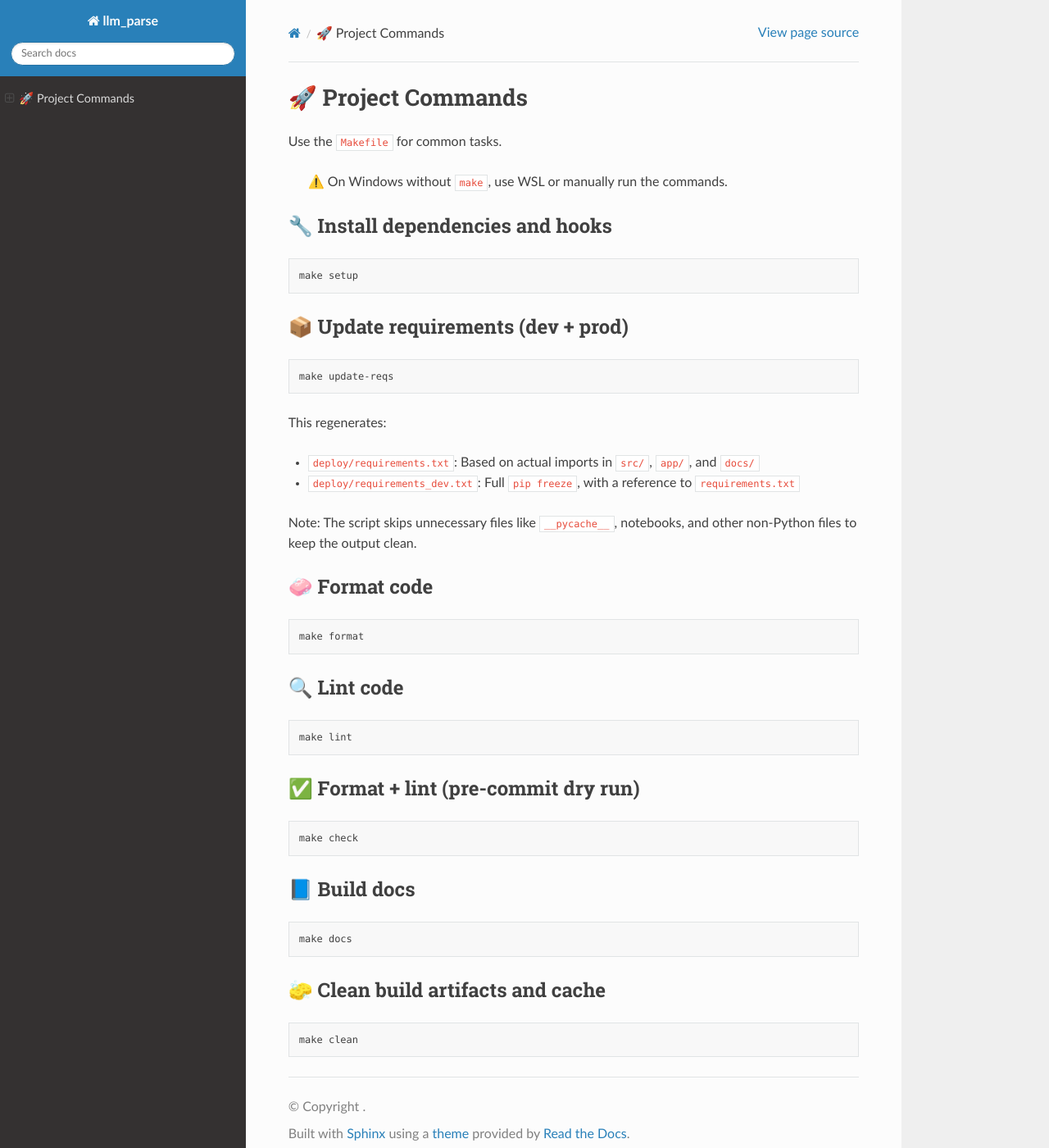
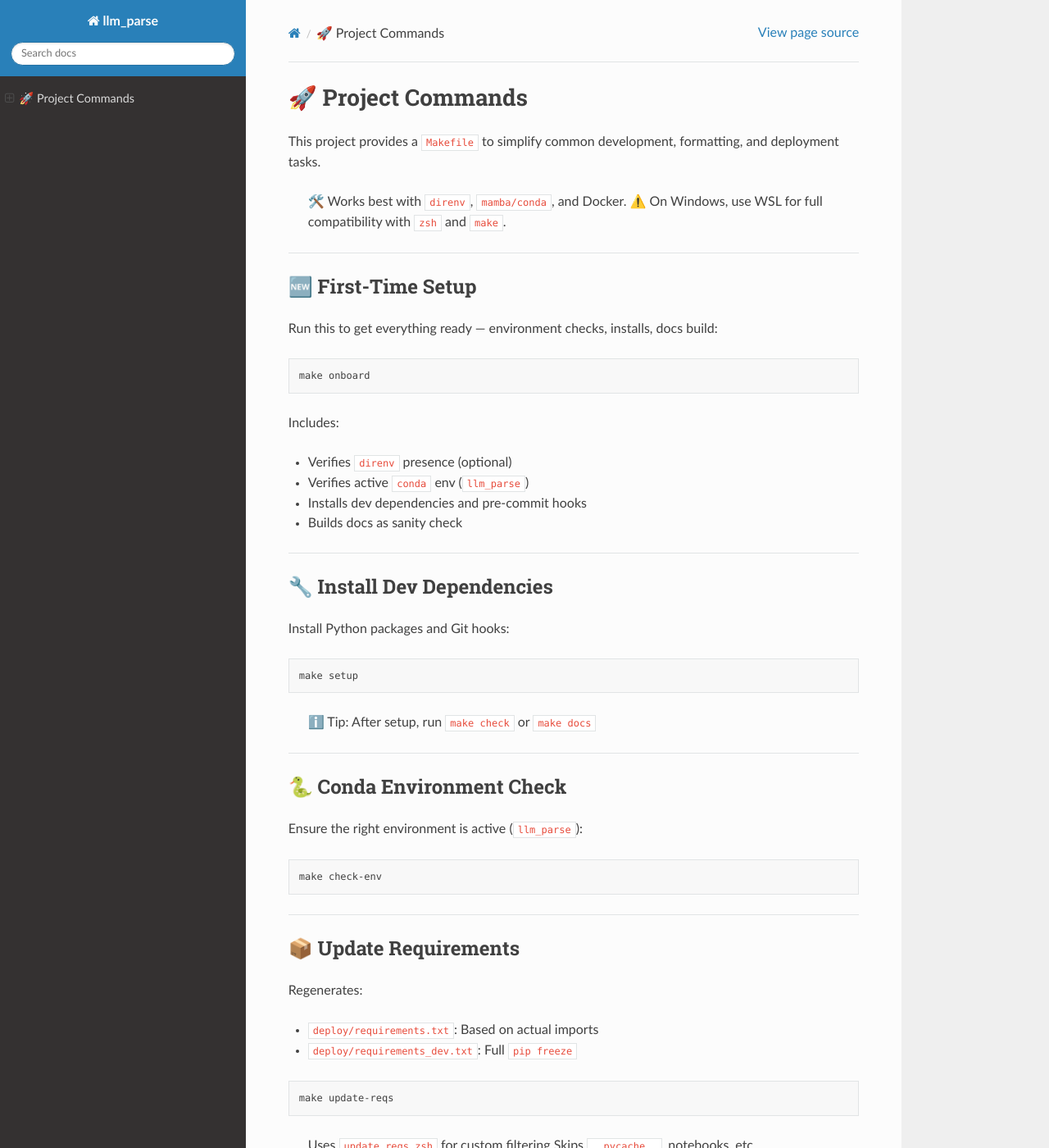
Before and after one commit to iota-dreams/llm-parse, a Sphinx documentation site: the page built from docs/markdown/PROJECT_COMMANDS.md, in a window 1280 px wide and 1400 px high. Shown: the whole window at 82% size. Built offline with Sphinx 7.4.7 and the Read the Docs theme 3.1.0, drawn with Linux system fonts in a browser that asks for light colours; some of the changed text lies outside the part shown.

Commit message:
Updated Readme's to add CLI and docker info

````diff
--- a/docs/markdown/PROJECT_COMMANDS.md
+++ b/docs/markdown/PROJECT_COMMANDS.md
@@ -1,54 +1,161 @@
 # 🚀 Project Commands
 
-Use the `Makefile` for common tasks.
+This project provides a `Makefile` to simplify common development, formatting, and deployment tasks.
 
-> ⚠️ On Windows without `make`, use WSL or manually run the commands.
+> 🛠️ Works best with `direnv`, `mamba/conda`, and Docker.
+> ⚠️ On Windows, use WSL for full compatibility with `zsh` and `make`.
 
-## 🔧 Install dependencies and hooks
+---
+
+## 🆕 First-Time Setup
+
+Run this to get everything ready — environment checks, installs, docs build:
+
+```bash
+make onboard
+```
+
+Includes:
+
+* Verifies `direnv` presence (optional)
+* Verifies active `conda` env (`llm_parse`)
+* Installs dev dependencies and pre-commit hooks
+* Builds docs as sanity check
+
+---
+
+## 🔧 Install Dev Dependencies
+
+Install Python packages and Git hooks:
 
 ```bash
 make setup
 ```
 
-## 📦 Update requirements (dev + prod)
+> ℹ️ Tip: After setup, run `make check` or `make docs`
+
+---
+
+## 🐍 Conda Environment Check
+
+Ensure the right environment is active (`llm_parse`):
+
+```bash
+make check-env
+```
+
+---
+
+## 📦 Update Requirements
+
+Regenerates:
+
+* `deploy/requirements.txt`: Based on actual imports
+* `deploy/requirements_dev.txt`: Full `pip freeze`
 
 ```bash
 make update-reqs
 ```
 
-This regenerates:
+> Uses `update_reqs.zsh` for custom filtering
+> Skips `__pycache__`, notebooks, etc.
 
-* `deploy/requirements.txt`: Based on actual imports in `src/`, `app/`, and `docs/`
-* `deploy/requirements_dev.txt`: Full `pip freeze`, with a reference to `requirements.txt`
+---
 
-Note: The script skips unnecessary files like `__pycache__`, notebooks, and other non-Python files to keep the output clean.
+## 🧼 Format Code
 
-## 🧼 Format code
+Apply formatting via `black` and fixable `ruff` rules:
 
 ```bash
 make format
 ```
 
-## 🔍 Lint code
+---
+
+## 🔍 Lint Code
+
+Run `ruff` in check-only mode:
 
 ```bash
 make lint
 ```
 
-## ✅ Format + lint (pre-commit dry run)
+---
+
+## ✅ Pre-Commit Dry Run
+
+Check code formatting and linting (like CI would):
 
 ```bash
 make check
 ```
 
-## 📘 Build docs
+---
+
+## 📘 Build Documentation
+
+Build local HTML docs via Sphinx:
 
 ```bash
 make docs
 ```
 
-## 🧽 Clean build artifacts and cache
+Output will be in:
+
+```
+docs/build/html/index.html
+```
+
+---
+
+## 🧽 Clean Up
+
+Remove Python build artifacts, cache files, and docs:
 
 ```bash
 make clean
 ```
+
+Also triggers Docker cleanup if installed.
+
+---
+
+## 🐳 Docker Cleanup (Optional)
+
+Reclaim disk space from unused Docker layers/containers:
+
+```bash
+make clean-docker
+```
+
+---
+
+## 🧪 Run FastAPI in Dev Mode (Docker)
+
+Local development server with hot reload and volume mounts:
+
+```bash
+make dev
+```
+
+Stop with:
+
+```bash
+make dev-down
+```
+
+---
+
+## 🚀 Run in Production Mode (Docker)
+
+Optimized for deployment (no volume mounts or reload):
+
+```bash
+make prod
+```
+
+Stop with:
+
+```bash
+make prod-down
+```
````
Also changed, not shown: README.md (+35 -0 lines).
